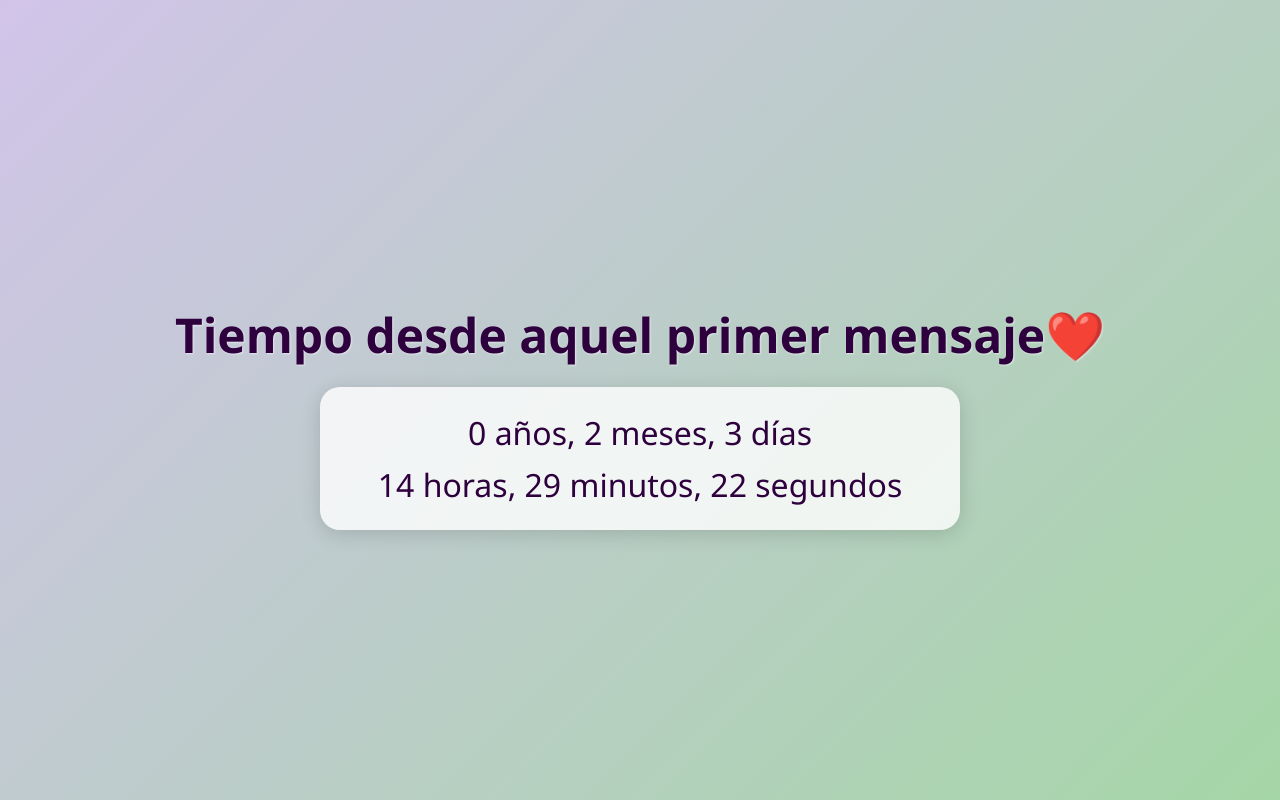
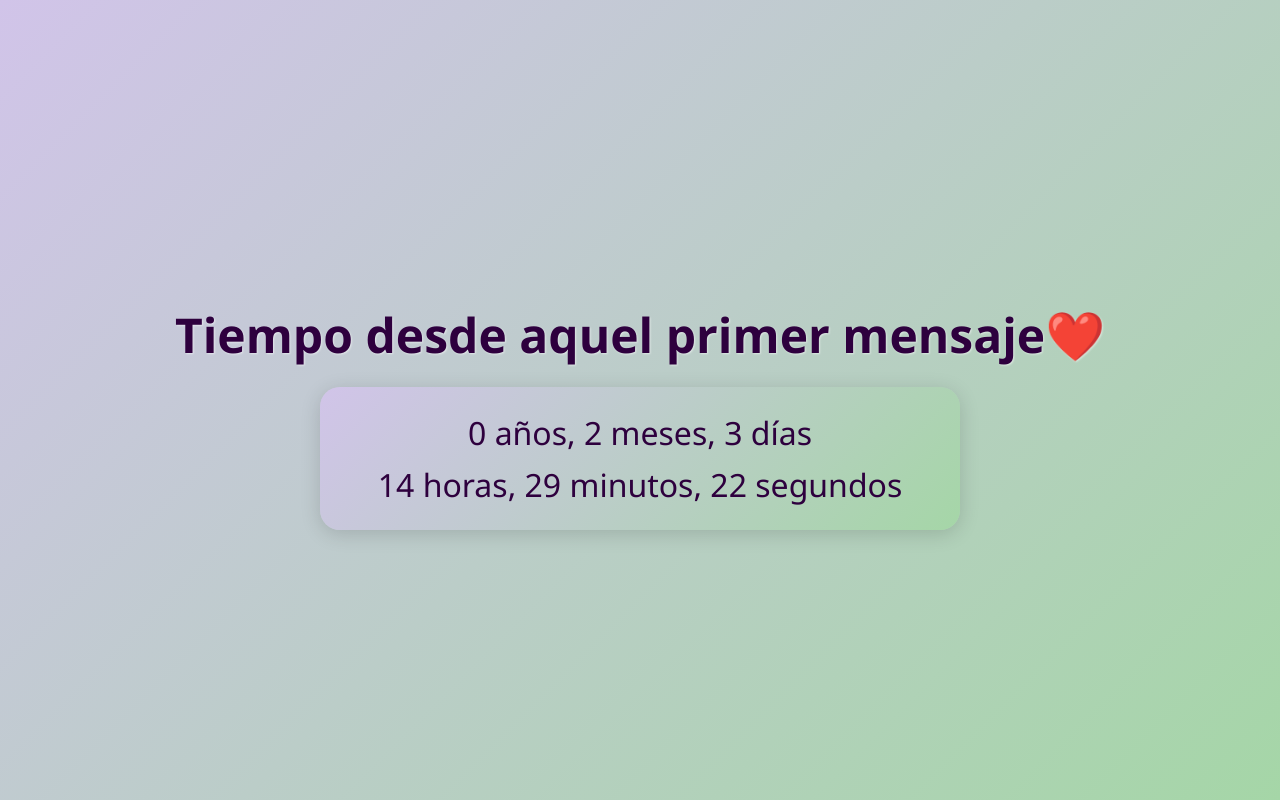
Before and after one commit to Joss00501/aqueldia, a plain HTML site: page index.html in a window 1280 px wide. Drawn offline with Linux system fonts and the light colour scheme.

Commit message:
Update index.html

```diff
--- a/index.html
+++ b/index.html
@@ -34,7 +34,7 @@
       #contador {
         font-size: clamp(1.2rem, 3vw, 2rem);
         line-height: 1.6;
-        background: #ffffffcc;
+        background: linear-gradient(135deg, #d1c4e9, #a5d6a7);
         padding: 20px;
         border-radius: 20px;
         box-shadow: 0 4px 20px rgba(0, 0, 0, 0.15);
```
